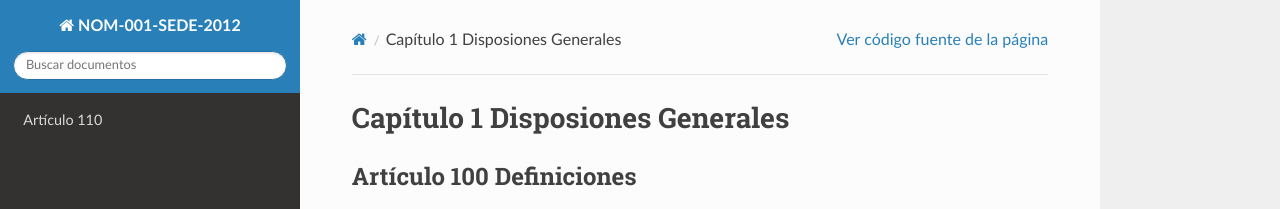
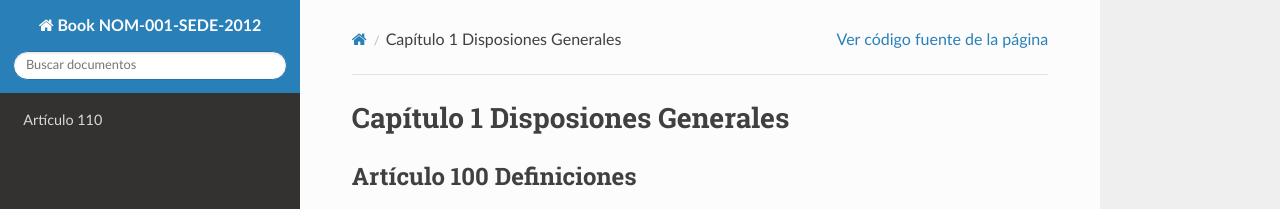
Before and after one commit to jacometoss/Book-NOM-001-SEDE-2012, a Sphinx documentation site: the page built from docs/index.rst, in a window 1280 px wide. Shown: the top 209 px of the page. Built offline with Sphinx 7.4.7 and the Read the Docs theme 2.0.0, drawn with Linux system fonts in a browser that asks for light colours.

Commit message:
Update conf.py

```diff
--- a/docs/conf.py
+++ b/docs/conf.py
@@ -17,7 +17,7 @@
 
 # -- Project information -----------------------------------------------------
 
-project = 'NOM-001-SEDE-2012'
+project = 'Book NOM-001-SEDE-2012'
 copyright = '2021, Marco Polo Jácome Toss'
 author = 'Marco Polo Jácome Toss'
 
```
